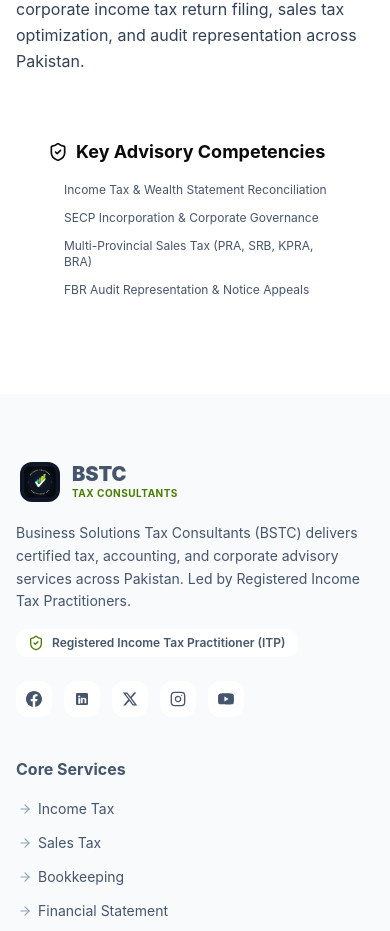
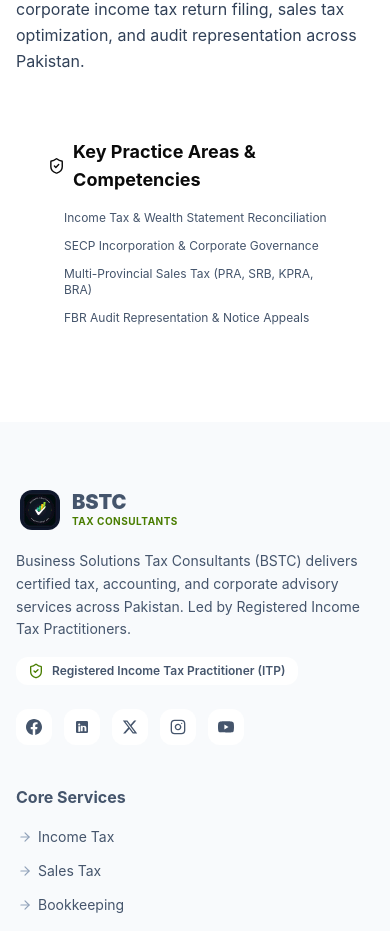
Before and after one commit to ithubcorporation0-beep/bstc, a Next.js app: page /team/hassan-zeb in a window 390 px wide. Shown: the part 1395-2326 px from the top of the page. Built offline with nearby package versions, Linux system fonts and the light colour scheme; no server answers.

Commit message:
feat(team): update Javed Hussain biography, practice areas, and commitment statement

```diff
--- a/src/app/team/[slug]/page.tsx
+++ b/src/app/team/[slug]/page.tsx
@@ -254,28 +254,40 @@
               <Card className="p-8 bg-slate-50/70 dark:bg-slate-900/50 border border-slate-200 dark:border-slate-800 space-y-4">
                 <h3 className="font-display font-bold text-lg text-ink flex items-center gap-2">
                   <ShieldCheck className="w-5 h-5 text-royal dark:text-royal-light" />
-                  <span>Key Advisory Competencies</span>
+                  <span>Key Practice Areas &amp; Competencies</span>
                 </h3>
                 <ul className="grid grid-cols-1 sm:grid-cols-2 gap-3 text-xs sm:text-sm text-slate-600 dark:text-slate-300">
-                  <li className="flex items-center gap-2">
-                    <span className="w-2 h-2 rounded-full bg-royal" />
-                    <span>Income Tax &amp; Wealth Statement Reconciliation</span>
-                  </li>
-                  <li className="flex items-center gap-2">
-                    <span className="w-2 h-2 rounded-full bg-royal" />
-                    <span>SECP Incorporation &amp; Corporate Governance</span>
-                  </li>
-                  <li className="flex items-center gap-2">
-                    <span className="w-2 h-2 rounded-full bg-royal" />
-                    <span>Multi-Provincial Sales Tax (PRA, SRB, KPRA, BRA)</span>
-                  </li>
-                  <li className="flex items-center gap-2">
-                    <span className="w-2 h-2 rounded-full bg-royal" />
-                    <span>FBR Audit Representation &amp; Notice Appeals</span>
-                  </li>
+                  {(member.practiceAreas && member.practiceAreas.length > 0
+                    ? member.practiceAreas
+                    : [
+                        "Income Tax & Wealth Statement Reconciliation",
+                        "SECP Incorporation & Corporate Governance",
+                        "Multi-Provincial Sales Tax (PRA, SRB, KPRA, BRA)",
+                        "FBR Audit Representation & Notice Appeals",
+                      ]
+                  ).map((area, idx) => (
+                    <li key={idx} className="flex items-center gap-2">
+                      <span className="w-2 h-2 rounded-full bg-royal shrink-0" />
+                      <span>{area}</span>
+                    </li>
+                  ))}
                 </ul>
               </Card>
             </Reveal>
+
+            {/* Client Commitment / Advisory Mission */}
+            {member.commitment && (
+              <Reveal delay={350}>
+                <div className="p-6 rounded-2xl bg-royal/5 dark:bg-royal/15 border-l-4 border-royal text-slate-800 dark:text-slate-200 shadow-sm">
+                  <p className="text-xs font-bold uppercase tracking-wider text-royal dark:text-royal-light mb-1.5">
+                    Our Commitment
+                  </p>
+                  <p className="text-sm sm:text-base font-semibold leading-relaxed">
+                    &ldquo;{member.commitment}&rdquo;
+                  </p>
+                </div>
+              </Reveal>
+            )}
           </div>
         </div>
       </div>
--- a/src/data/team.ts
+++ b/src/data/team.ts
@@ -23,10 +23,20 @@
   {
     slug: "javed-hussain",
     name: "Javed Hussain",
-    desig: "Owner & Registered Income Tax Practitioner (ITP)",
-    dept: "Executive Leadership & Corporate Advisory",
-    shortDesc: "Owner & Registered Income Tax Practitioner (ITP) leading corporate taxation strategy and client advisory.",
-    bio: "Javed Hussain is the Owner and a Registered Income Tax Practitioner (ITP) at Business Solutions Tax Consultants (BSTC). With deep expertise in Pakistani tax laws, corporate compliance, and business setup, he leads the firm with a commitment to providing transparent, accurate, and audit-proof corporate advisory across Pakistan.",
+    desig: "Owner & Income Tax Practitioner",
+    dept: "Executive Leadership & Tax Advisory",
+    shortDesc: "Owner and Income Tax Practitioner at Business Solutions Tax Consultants, providing professional tax consultancy and advisory services.",
+    bio: "Javed Hussain is the Owner and Income Tax Practitioner at Business Solutions Tax Consultants, providing professional tax consultancy and advisory services.\n\nHe specializes in income tax, sales tax, tax compliance, assessments, audits, and departmental proceedings. His practice includes tax planning, return filing, reconciliation, notices, appeals, and representation before tax authorities.\n\nHe assists individuals, traders, businesses, and corporate clients in managing complex taxation matters. With a practical and solution-oriented approach, he focuses on legal compliance, accurate documentation, and protection of taxpayers’ legitimate rights.\n\nThrough Business Solutions Tax Consultants, he is committed to delivering reliable, professional, and legally sound tax solutions.",
+    practiceAreas: [
+      "Income Tax & Sales Tax Consultancy",
+      "Tax Planning, Compliance & Return Filing",
+      "Tax Audits, Assessments & Reconciliation",
+      "Tax Notices & Departmental Proceedings",
+      "Appeals & Representation before Tax Authorities",
+      "SROs, Notifications & Tax Law Advisory",
+      "Business Taxation & Dispute Resolution",
+    ],
+    commitment: "Committed to providing practical, accurate, and legally sound tax solutions while protecting the legitimate rights and interests of taxpayers.",
     email: "javedhussainitp@gmail.com",
     phone: "+92 313 9760000",
     wa: "923139760000",
```
Also changed, not shown: src/types/content.ts (+10 -0 lines).
